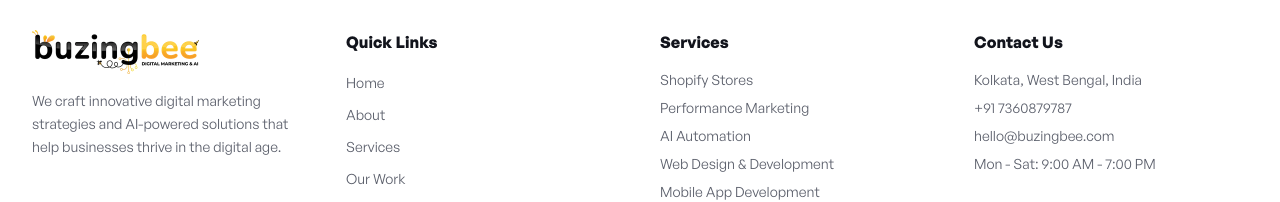
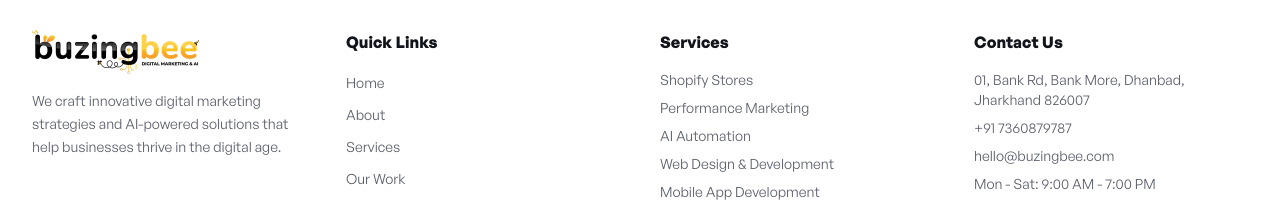
Before and after one commit to Rahulsrivastava0124/NewBuzingbee, a Next.js app in the folder BuzingBee/: page /blog in a window 1280 px wide. Shown: the part 835-1037 px from the top of the page. Built offline with nearby package versions, Linux system fonts and the light colour scheme; no server answers.

Commit message:
Update address details and sitemap last modified date

```diff
--- a/BuzingBee/app/layout.tsx
+++ b/BuzingBee/app/layout.tsx
@@ -119,8 +119,10 @@ const structuredData = {
       },
       address: {
         "@type": "PostalAddress",
-        addressLocality: "Kolkata",
-        addressRegion: "West Bengal",
+        streetAddress: "01, Bank Rd, Bank More",
+        addressLocality: "Dhanbad",
+        addressRegion: "Jharkhand",
+        postalCode: "826007",
         addressCountry: "IN",
       },
     },
--- a/BuzingBee/components/ScrollRevealText.tsx
+++ b/BuzingBee/components/ScrollRevealText.tsx
@@ -175,9 +175,11 @@ export default function ScrollRevealText({ eyebrow, words, className = "" }: Pro
 
   return (
     <div ref={rootRef} className={className}>
+      {/* text sits at the top (just below the navbar), not centred in the tall pinned
+          screen, so there's no half-screen gap above it */}
       <div
         ref={pinRef}
-        className="flex min-h-[100svh] items-center justify-center overflow-x-clip bg-paper px-4 pt-24 sm:px-6 lg:px-12"
+        className="flex min-h-[100svh] items-start justify-center overflow-x-clip bg-paper px-4 pt-20 sm:px-6 sm:pt-24 lg:px-12"
       >
       <div className="mx-auto max-w-[1440px] text-center">
         {eyebrow && (
--- a/BuzingBee/lib/constants.ts
+++ b/BuzingBee/lib/constants.ts
@@ -5,7 +5,7 @@ export const SITE_CONFIG = {
   email: "hello@buzingbee.com",
   phone: "+91 7360879787",
   whatsapp: "918603089777",
-  address: "Kolkata, West Bengal, India",
+  address: "01, Bank Rd, Bank More, Dhanbad, Jharkhand 826007",
   workingHours: "Mon - Sat: 9:00 AM - 7:00 PM",
   socials: {
     instagram: "https://www.instagram.com/buzingbee_/",
--- a/BuzingBee/public/schema.json
+++ b/BuzingBee/public/schema.json
@@ -29,8 +29,10 @@
       },
       "address": {
         "@type": "PostalAddress",
-        "addressLocality": "Kolkata",
-        "addressRegion": "West Bengal",
+        "streetAddress": "01, Bank Rd, Bank More",
+        "addressLocality": "Dhanbad",
+        "addressRegion": "Jharkhand",
+        "postalCode": "826007",
         "addressCountry": "IN"
       }
     },
```
Also changed, not shown: 1 other file (tests, documents, lock files or other folders).
